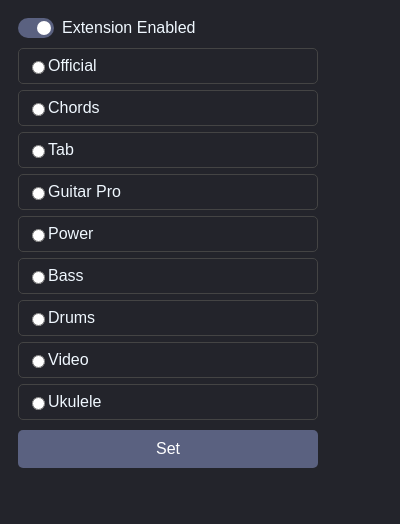
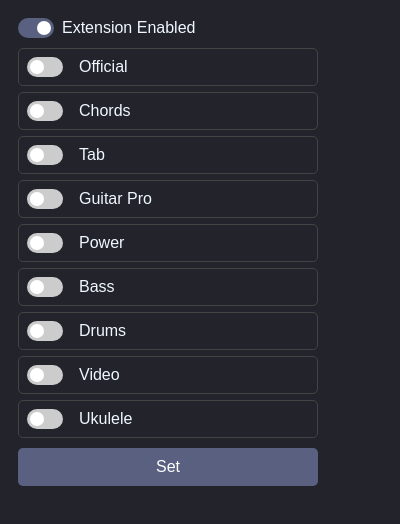
Before and after one commit to tim-tom-88/UG-tab-search, a browser extension: page popup.html in a window 400 px wide. Shown: the part 58-582 px from the top of the page. Drawn offline with Linux system fonts and the light colour scheme.

Commit message:
Fix enabled toggle and convert tab options to switches

```diff
--- a/popup.html
+++ b/popup.html
@@ -37,6 +37,9 @@
           display: flex;
           align-items: center;
           cursor: pointer;
+        }
+        .option-name {
+          margin-left: 8px;
         }
         .toggle {
           margin: 10px 0;
@@ -96,40 +99,67 @@
     </label>
     <form id="tabTypeForm">
       <label class="radio-container">
+        <span class="switch">
           <input type="radio" id="official" name="tabType" value="900">
-        Official
+          <span class="slider"></span>
+        </span>
+        <span class="option-name">Official</span>
       </label>
       <label class="radio-container">
+        <span class="switch">
           <input type="radio" id="chords" name="tabType" value="300">
-        Chords
+          <span class="slider"></span>
+        </span>
+        <span class="option-name">Chords</span>
       </label>
       <label class="radio-container">
+        <span class="switch">
           <input type="radio" id="tab" name="tabType" value="200">
-        Tab
+          <span class="slider"></span>
+        </span>
+        <span class="option-name">Tab</span>
       </label>
       <label class="radio-container">
+        <span class="switch">
           <input type="radio" id="guitarPro" name="tabType" value="500">
-        Guitar Pro
+          <span class="slider"></span>
+        </span>
+        <span class="option-name">Guitar Pro</span>
       </label>
       <label class="radio-container">
+        <span class="switch">
           <input type="radio" id="power" name="tabType" value="600">
-        Power
+          <span class="slider"></span>
+        </span>
+        <span class="option-name">Power</span>
       </label>
       <label class="radio-container">
+        <span class="switch">
           <input type="radio" id="bass" name="tabType" value="400">
-        Bass
+          <span class="slider"></span>
+        </span>
+        <span class="option-name">Bass</span>
       </label>
       <label class="radio-container">
+        <span class="switch">
           <input type="radio" id="drums" name="tabType" value="700">
-        Drums
+          <span class="slider"></span>
+        </span>
+        <span class="option-name">Drums</span>
       </label>
       <label class="radio-container">
+        <span class="switch">
           <input type="radio" id="video" name="tabType" value="100">
-        Video
+          <span class="slider"></span>
+        </span>
+        <span class="option-name">Video</span>
       </label>
       <label class="radio-container">
+        <span class="switch">
           <input type="radio" id="ukulele" name="tabType" value="800">
-        Ukulele
+          <span class="slider"></span>
+        </span>
+        <span class="option-name">Ukulele</span>
       </label>
       <button type="submit">Set</button>
     </form>
--- a/popup.js
+++ b/popup.js
@@ -1,17 +1,10 @@
-document.getElementById('tabTypeForm').addEventListener('submit', function(event) {
-    event.preventDefault();
-
-    const tabType = document.querySelector('input[name="tabType"]:checked').value;
-
-    // Store the selected tab type
+document.querySelectorAll('input[name="tabType"]').forEach((el) => {
+  el.addEventListener('change', (event) => {
+    const tabType = event.target.value;
     chrome.storage.sync.set({ tabType });
-
-    // Send the tab type to the background script
     chrome.runtime.sendMessage({ tabType });
-
-    // Close the popup
-    window.close();
   });
+});
 
 document.getElementById('extensionEnabled').addEventListener('change', function(event) {
     const enabled = event.target.checked;
```
Also changed, not shown: content.js (+18 -1 lines). Lines whose indentation alone changed are shown as unchanged.
